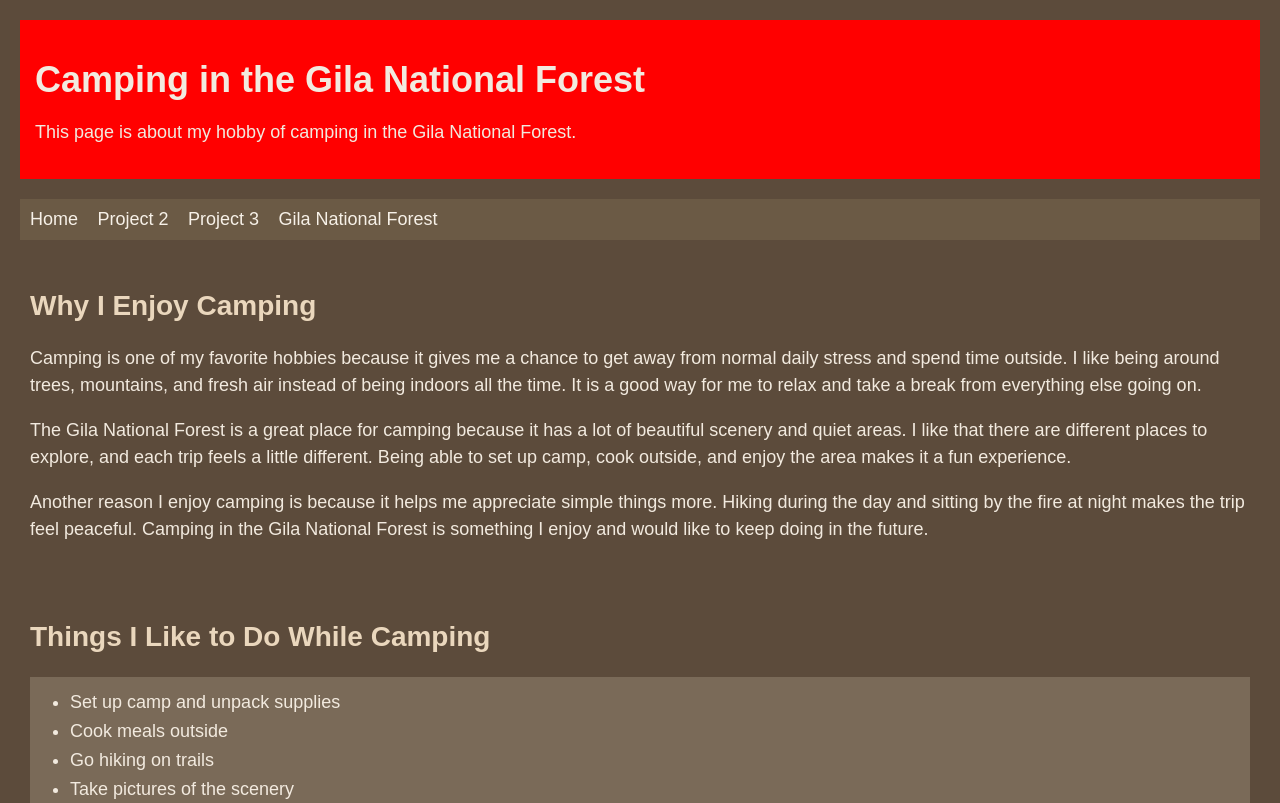
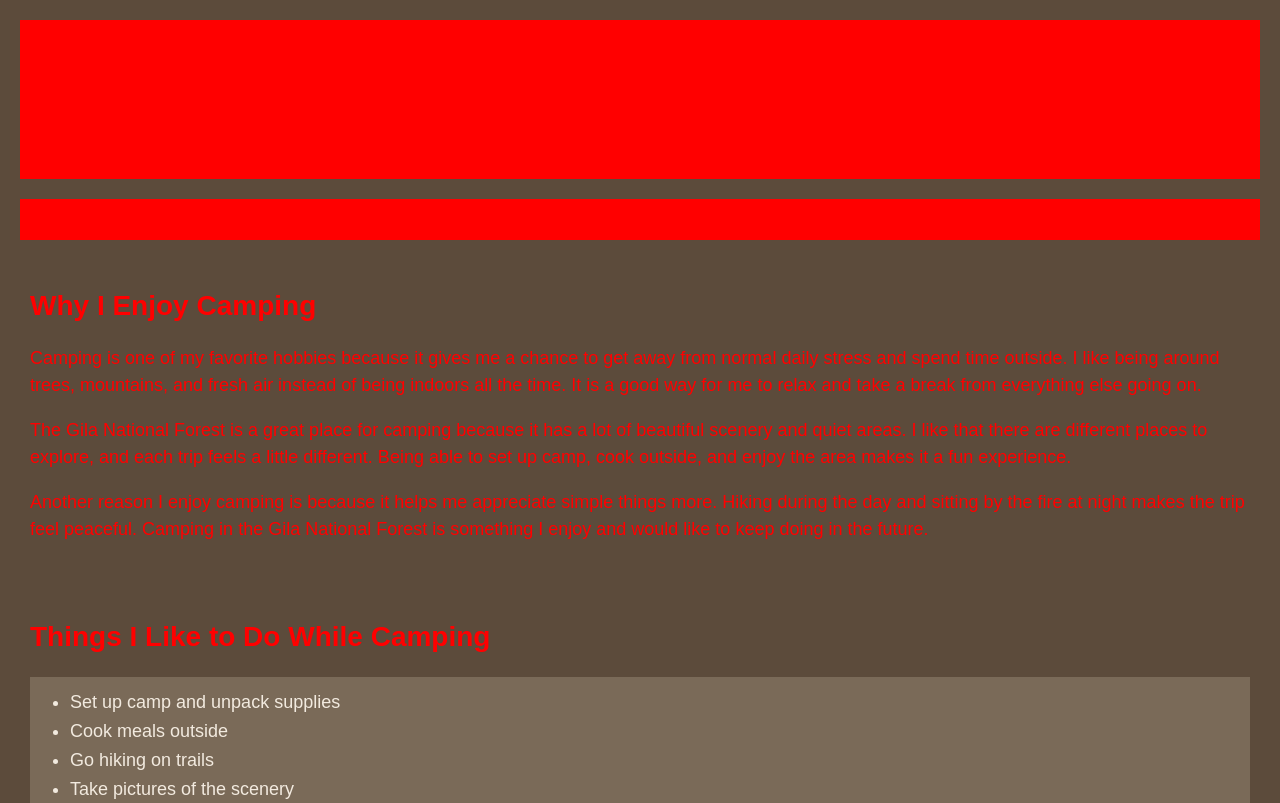
Before and after one commit to Warf22/aponton-web-project, a plain HTML site: page html/project3.html in a window 1280 px wide. Shown: the top 803 px of the page. Drawn offline with Linux system fonts and the light colour scheme.

Commit message:
Added Project 3 CSS Designs and HTML Page

```diff
--- a/css/styles.css
+++ b/css/styles.css
@@ -13,30 +13,30 @@
 
 h1 {
    font-size: 36px;
-   color: #f2eadf;
+   color: red;
    margin-bottom: 10px;
 }
 
 h2 {
    font-size: 28px;
-   color: #ead7bd;
+   color: red;
    margin-top: 20px;
 }
 
 p {
    font-size: 18px;
-   color: #f2eadf;
+   color: red;
    line-height: 1.5;
 }
 
 nav {
-   background-color: #6b5a45;
+   background-color: red;
    padding: 10px;
    margin-bottom: 20px;
 }
 
 nav a {
-   color: #f7f1e8;
+   color: red;
    text-decoration: none;
    margin-right: 15px;
    font-size: 18px;
```
